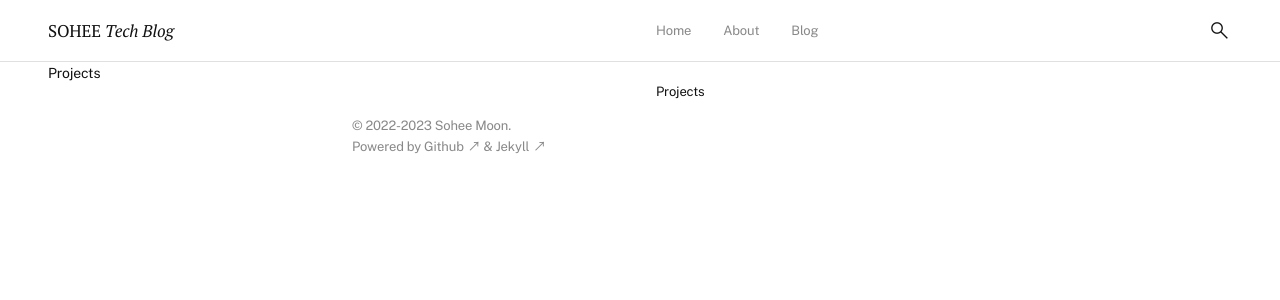
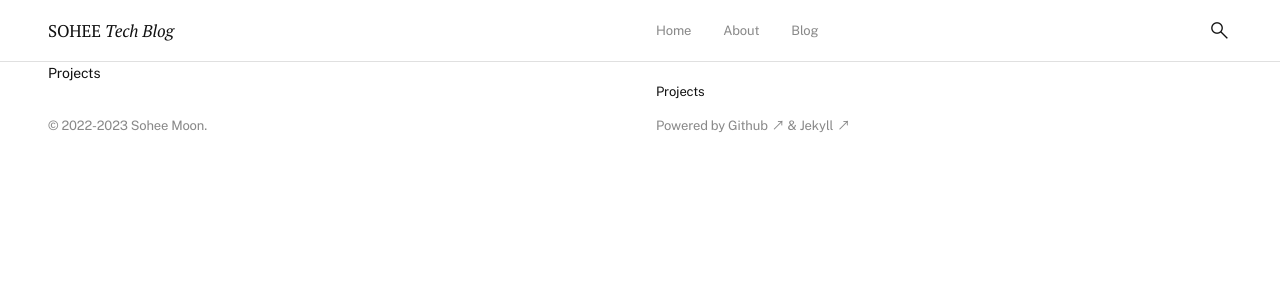
Before and after one commit to soheetech/soheetech.github.io, a Jekyll site: the page built from projects.md, in a window 1280 px wide. Shown: the top 300 px of the page. Built offline with Jekyll 4.4.1, drawn with Linux system fonts in a browser that asks for light colours.

Commit message:
Update footer.html

```diff
--- a/_includes/footer.html
+++ b/_includes/footer.html
@@ -1,5 +1,4 @@
-<footer class="container">
-  <div class="pl-3-12">
-    <p class="col col-6-12">&copy; 2022-2023 {{ site.author }}.<br />Powered by <a href="{{ "https://github.com/" | relative_url }}" target="_blank">Github</a>&nbsp;&&nbsp;<a href="{{ "https://jekyllrb.com/" | relative_url }}" target="_blank">Jekyll</a></p>
-  </div>
+<footer class="container d-flex">
+  <p class="col col-6-12">&copy; 2022-2023 {{ site.author }}.</p>
+  <p class="col col-6-12">Powered by <a href="{{ "https://github.com/" | relative_url }}" target="_blank">Github</a>&nbsp;&&nbsp;<a href="{{ "https://jekyllrb.com/" | relative_url }}" target="_blank">Jekyll</a></p>
 </footer>
```
